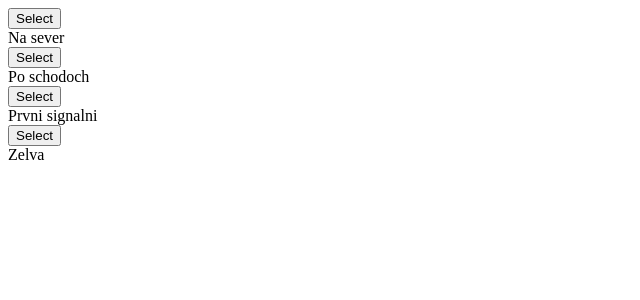
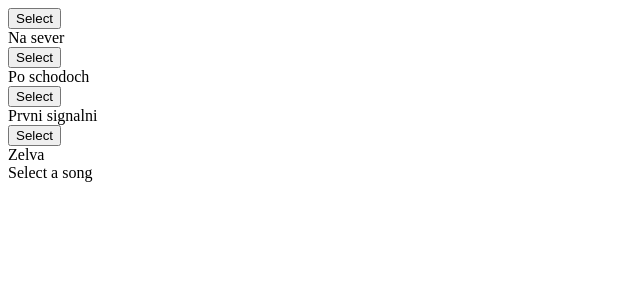
Before and after one commit to rstix/gr-react-redux-song-app, a React (Create React App) app: page / in a window 1280 px wide. Shown: the top 300 px of the page, without its empty margins (0-640 px from the left). Built offline with nearby package versions, Linux system fonts and the light colour scheme.

Commit message:
song detail component created

```diff
--- a/src/components/App.js
+++ b/src/components/App.js
@@ -1,6 +1,7 @@
 import React from "react";
 
 import SongList from "./SongList";
+import SongDetail from "./SongDetail";
 
 const App = () => {
   return (
@@ -9,6 +10,9 @@
         <div className="column eight wide">
           <SongList />
         </div>
+        <div className="column eight wide">
+          <SongDetail />
+        </div>
       </div>
     </div>
   );
--- /dev/null
+++ b/src/components/SongDetail.js
@@ -0,0 +1,23 @@
+import React from "react";
+import { connect } from "react-redux";
+
+const SongDetail = ({ song }) => {
+  if (!song) {
+    return <div> Select a song </div>;
+  }
+  return (
+    <div>
+      <h3>Details for:</h3>
+      <p>
+        Title: {song.title} <br />
+        Duration: {song.duration}
+      </p>
+    </div>
+  );
+};
+
+const mapStateToProps = state => {
+  return { song: state.selectedSong };
+};
+
+export default connect(mapStateToProps)(SongDetail);
```
